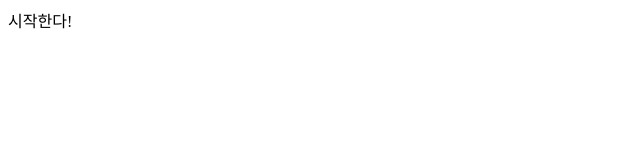
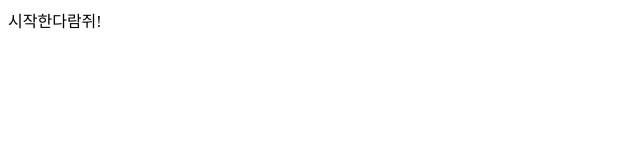
Before and after one commit to gundolflee/HTML-practice, a plain HTML site: page index.html in a window 1280 px wide. Shown: the full height of the page, 0-640 px from the left. Drawn offline with Linux system fonts and the light colour scheme.

Commit message:
Fix: 오타수정

```diff
--- a/index.html
+++ b/index.html
@@ -6,6 +6,6 @@
     <title>HTML/CSS</title>
 </head>
 <body>
-    시작한다!
+    시작한다람쥐!
 </body>
 </html>
```
